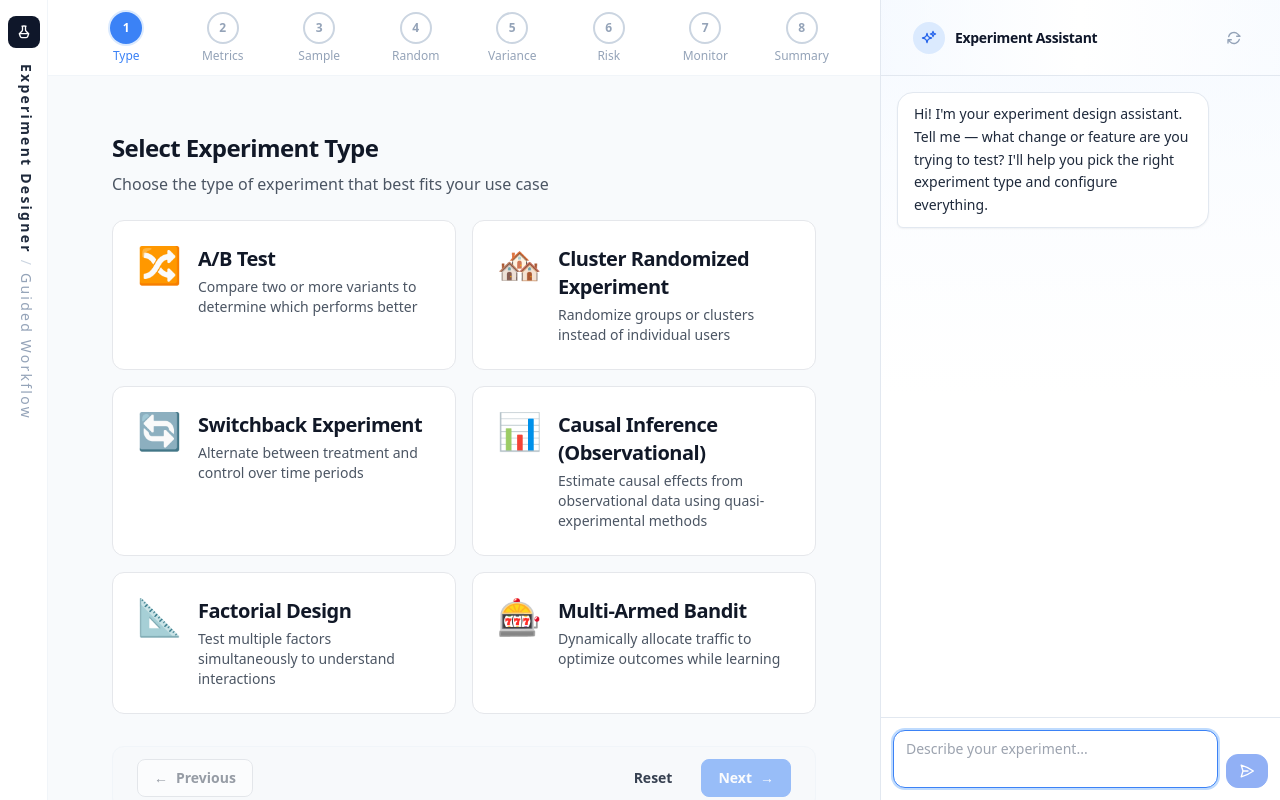
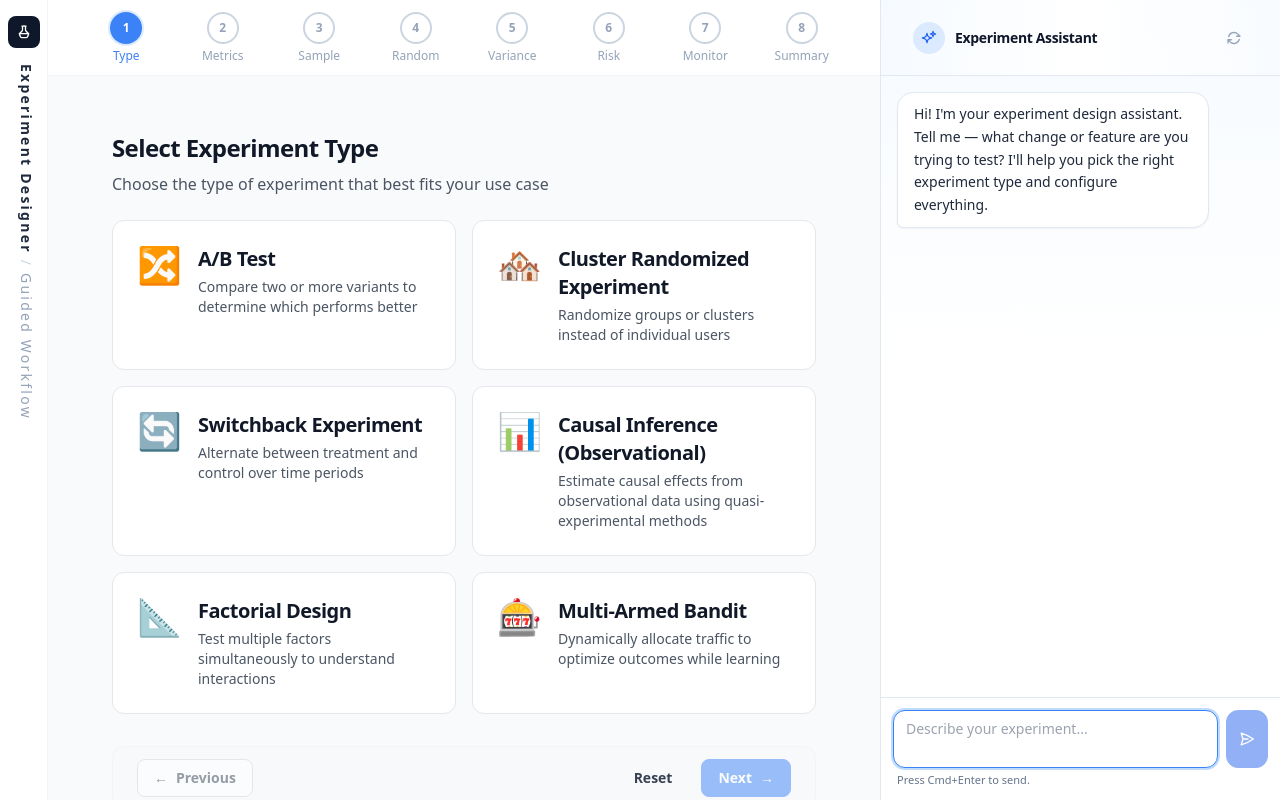
Before and after one commit to xjrmh/experiment-designer, a React (Vite) app: page / in a window 1280 px wide. Both pictures are taken after a click on the button 1052 px from the left and 283 px from the top of the page. Built offline with nearby package versions, Linux system fonts and the light colour scheme.

Commit message:
Refine assistant chat input and send controls

```diff
--- a/src/components/ai/AIChatDialog.tsx
+++ b/src/components/ai/AIChatDialog.tsx
@@ -919,7 +919,8 @@ export function AIChatDialog({ mode = 'popup' }: AIChatDialogProps) {
         </div>
 
         {/* Input */}
-        <form onSubmit={handleSend} className="flex shrink-0 items-end gap-2 border-t border-slate-200 bg-white p-3">
+        <form onSubmit={handleSend} className="flex shrink-0 flex-col gap-1 border-t border-slate-200 bg-white p-3">
+          <div className="flex items-stretch gap-2">
             <textarea
               ref={inputRef}
               value={input}
@@ -933,6 +934,7 @@ export function AIChatDialog({ mode = 'popup' }: AIChatDialogProps) {
             <button
               type="submit"
               disabled={isLoading || !isReady || !input.trim()}
+              aria-label="Send message (Cmd+Enter)"
               className="rounded-xl border border-primary-600 bg-primary-600 px-3 py-2 text-white transition-colors transition-transform hover:border-primary-500 hover:bg-primary-500 active:translate-y-px disabled:cursor-not-allowed disabled:opacity-50"
             >
               <svg className="w-4 h-4" fill="none" viewBox="0 0 24 24" strokeWidth={2} stroke="currentColor">
@@ -943,6 +945,10 @@ export function AIChatDialog({ mode = 'popup' }: AIChatDialogProps) {
                 />
               </svg>
             </button>
+          </div>
+          {isReady && (
+            <p className="px-1 text-[11px] text-slate-500">Press Cmd+Enter to send.</p>
+          )}
         </form>
       </>
     </div>
```
Lines whose indentation alone changed are shown as unchanged.
